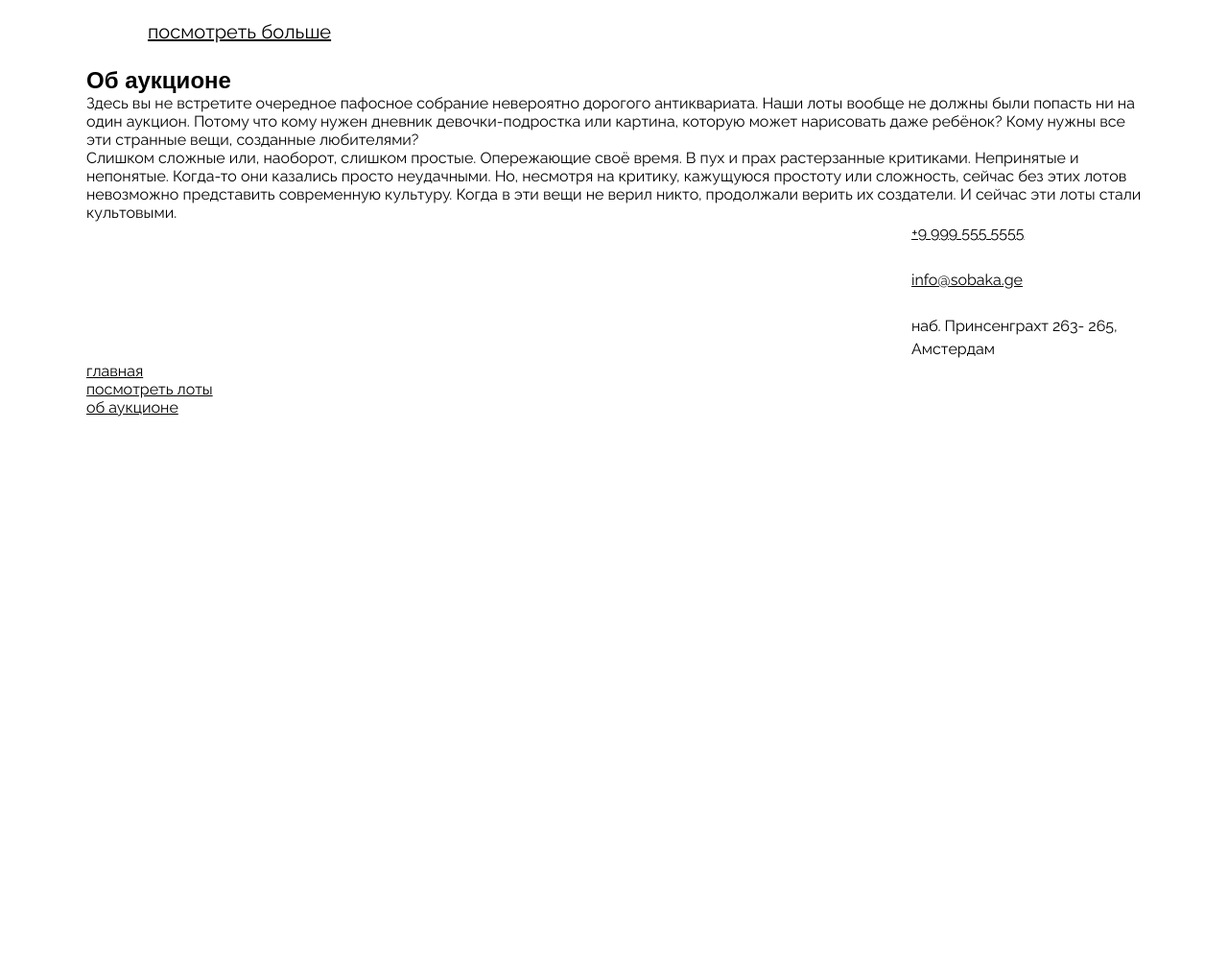
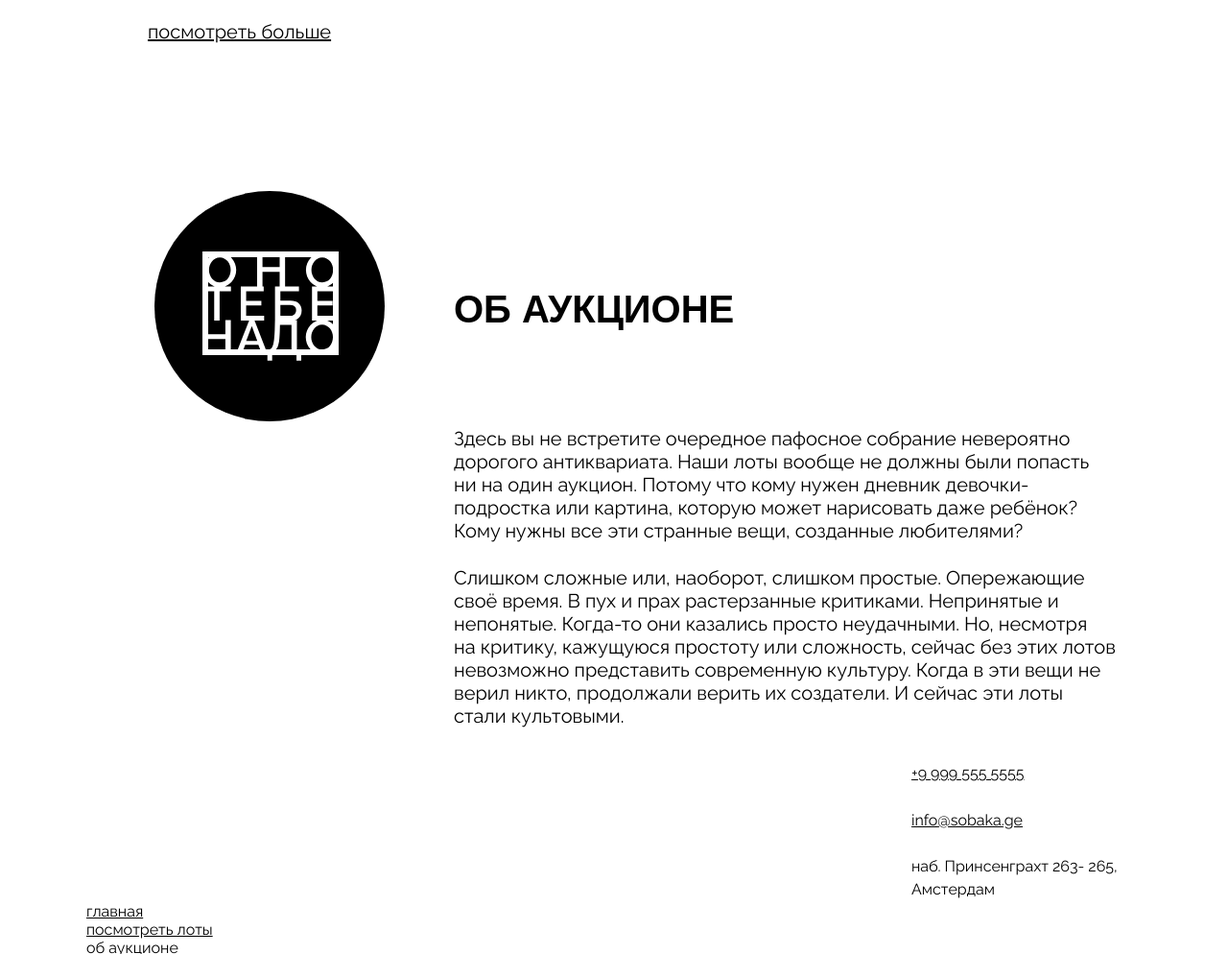
Before and after one commit to annmei/ono-tebe-nado-fd, a plain HTML site: page index.html in a window 1280 px wide. Shown: the part 1907-2901 px from the top of the page at 96% size. Before the commit the page ends 2341 px from the top, so only its background shows below. Drawn offline with Linux system fonts and the light colour scheme; files whose address does not match are found by name.

Commit message:
добавлена секция about

```diff
--- a/index.html
+++ b/index.html
@@ -118,21 +118,29 @@
 
       <!--3 СЕКЦИЯ-->
       <section class="about">
-        <div></div>
-        <div>
-          <h2 class="section_header">Об аукционе</h2>
-          <div>
-            <p class="about_text">
+        <div class="about__column">
+          <div class="about__logo">
+            <img
+              class="about__logo-image"
+              src="/images/logo-white.svg"
+              alt="логотип"
+            />
+          </div>
+        </div>
+        <div class="about__column">
+          <h2 class="about__title">Об аукционе</h2>
+          <div class="about__text">
+            <p class="about__text-text">
               Здесь вы не встретите очередное пафосное собрание невероятно
-              дорогого антиквариата. Наши лоты вообще не должны были попасть ни
+              дорогого антиквариата. Наши лоты вообще не должны были попасть <br> ни
               на один аукцион. Потому что кому нужен дневник девочки-подростка
               или картина, которую может нарисовать даже ребёнок? Кому нужны все
               эти странные вещи, созданные любителями?
             </p>
-            <p class="about_text">
+            <p class="about__text-text">
               Слишком сложные или, наоборот, слишком простые. Опережающие своё
               время. В пух и прах растерзанные критиками. Непринятые и
-              непонятые. Когда-то они казались просто неудачными. Но, несмотря
+              непонятые. Когда-то они казались просто неудачными. Но, несмотря <br>
               на критику, кажущуюся простоту или сложность, сейчас без этих
               лотов невозможно представить современную культуру. Когда в эти
               вещи не верил никто, продолжали верить их создатели. И сейчас эти
--- a/styles/style.css
+++ b/styles/style.css
@@ -263,3 +263,64 @@ ul {
   color: #000;
   text-decoration: underline;
 }
+
+.about {
+  /* вся секция */
+  display: grid;
+  grid-template-columns: 312px auto;
+  margin-left: 24px;
+  margin-right: 24px;
+  margin-top: 153px;
+  padding-left: 47px;
+  height: 595px;
+  width: 1052px;
+}
+
+.about__column {
+  /* класс для колонок */
+}
+
+.about__logo {
+  /* контейнер с логотипом */
+  background-color: #000;
+  border-radius: 50%;
+  width: 240px;
+  height: 240px;
+  display: flex;
+  justify-content: center;
+  align-items: center;
+}
+
+.about__logo-image {
+  /* изображение логотипа */
+  width: 148px;
+  height: 114px;
+}
+
+.about__title {
+  /* заголовок секции */
+  font-family: "Raleway", sans-serif;
+  font-weight: 700;
+  font-size: 40px;
+  text-transform: uppercase;
+  color: #000;
+  padding-top: 101px;
+}
+
+.about__text {
+  margin-top: 100px;
+  width: 693px;
+  gap: 25px;
+  display: flex;
+  flex-direction: column;
+}
+
+.about__text-text {
+  /* блок для текстов (параграфов) секции */
+  font-family: Raleway;
+font-weight: 400;
+font-size: 20px;
+line-height: 24px;
+
+
+}
```
